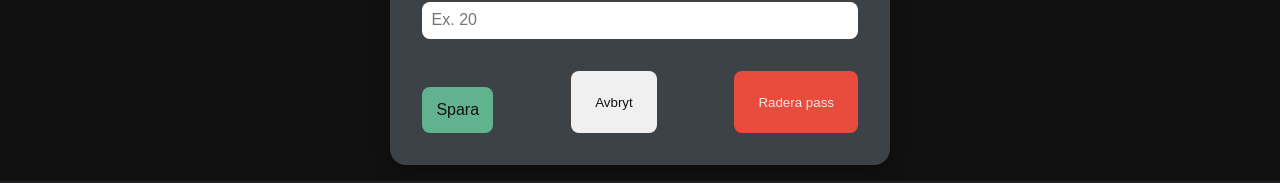
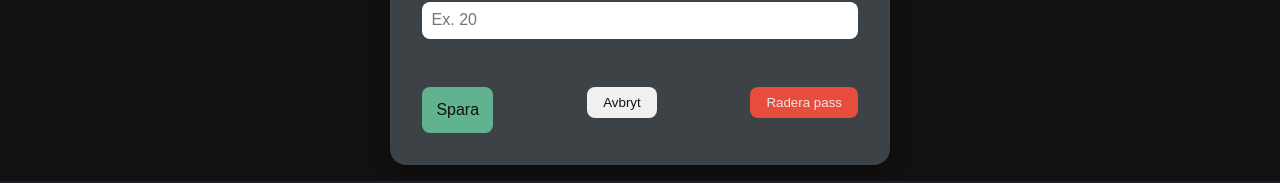
Before and after one commit to grupp14-fab3d32a/frontend, a React (Vite) app: page /update/1 in a window 1280 px wide. Shown: the part 696-879 px from the top of the page. Built offline with nearby package versions, Linux system fonts and the light colour scheme; no server answers; a web font is replaced by a local one.

Commit message:
Update UpdateWorkout.css

```diff
--- a/src/css/UpdateWorkout.css
+++ b/src/css/UpdateWorkout.css
@@ -48,6 +48,7 @@
 .update-buttons {
   display: flex;
   justify-content: space-between;
+  align-items: center;
   margin-top: 1rem;
 }
 
@@ -55,7 +56,7 @@
   background: var(--clr-secondary);
   color: var(--clr-text-black);
   border: none;
-  padding: 0.7rem 1.5rem;
+  padding: 0.5rem 1rem;
   border-radius: 0.5rem;
   cursor: pointer;
   transition: 0.3s;
@@ -69,7 +70,7 @@
   background: var(--clr-button-gray);
   color: var(--clr-text-black);
   border: none;
-  padding: 0.7rem 1.5rem;
+  padding: 0.5rem 1rem;
   border-radius: 0.5rem;
   cursor: pointer;
   transition: 0.3s;
@@ -79,7 +80,7 @@
   background: #e74c3c;
   color: var(--clr-text-white);
   border: none;
-  padding: 0.7rem 1.5rem;
+  padding: 0.5rem 1rem;
   border-radius: 0.5rem;
   cursor: pointer;
   transition: 0.3s;
```
